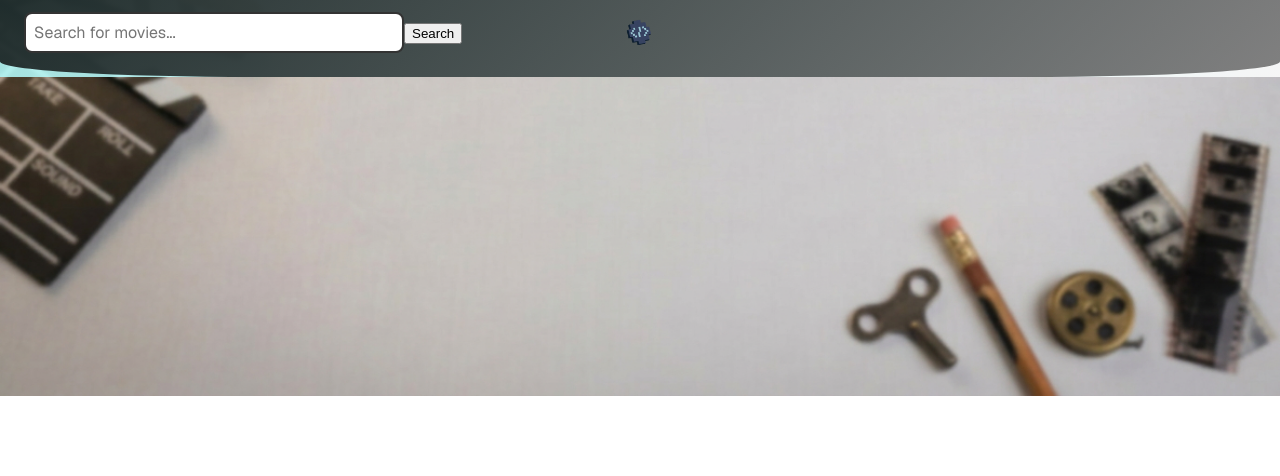
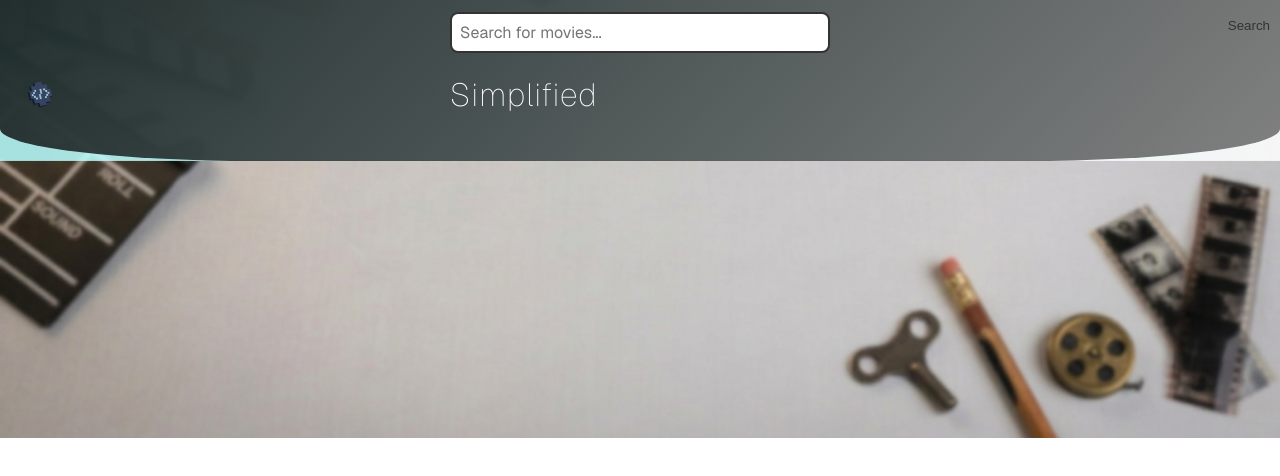
Before and after one commit to stewartryan737-bit/movie-search-final, a React (Create React App) app: page / in a window 1280 px wide. Shown: the top 476 px of the page. Built offline with nearby package versions, Linux system fonts and the light colour scheme.

Commit message:
bug: fix styling

```diff
--- a/src/components/Nav.jsx
+++ b/src/components/Nav.jsx
@@ -7,7 +7,7 @@ import fesLogo from "../assets/fes-logo.png";
 function Nav() {
   const [movies, setMovies] = useState([]);
   const [loading, setLoading] = useState(false);
-  const [error, setError] = useState("");
+  // const [error, setError] = useState("");
   const { id } = useParams();
   const [search, setSearch] = useState([id]);
 
@@ -22,15 +22,29 @@ function Nav() {
       }
 
 useEffect(() => {
-    if (id) {
+  if (!id) return;
+
   setSearch(id);
-      fetchMovies();
+
+  async function loadMovies() {
+    setLoading(true);
+    try {
+      const { data } = await axios.get(
+        `https://www.omdbapi.com/?s=${encodeURIComponent(id)}&apikey=f2f5394e`
+      );
+      setMovies(data.Search ?? []);
+    } finally {
+      setLoading(false);
     }
+  }
+
+  loadMovies();
 }, [id]);
 
   return (
     <div className="nav">
       <form
+        className="search-form"
         onSubmit={(e) => {
           e.preventDefault();
           fetchMovies();
@@ -43,10 +57,13 @@ function Nav() {
           onChange={(e) => setSearch(e.target.value)}
           placeholder="Search for movies..."
         />
-        <button type="submit">Search</button>
+        <button className="search-form__button" type="submit">Search</button>
       </form>
+      <div className="logo">
         <img className="logo__img" src={fesLogo} alt="Logo" />
-
+      </div>
+      <h1 className="logo__title">Simplified</h1>
+     <div className="movies">
         {loading ? (
           <p>Loading...</p>
         ) : (
@@ -61,6 +78,7 @@ function Nav() {
           </div>
         )}
       </div>
+    </div>
   );
 }
 
```
Lines whose indentation alone changed are shown as unchanged.
